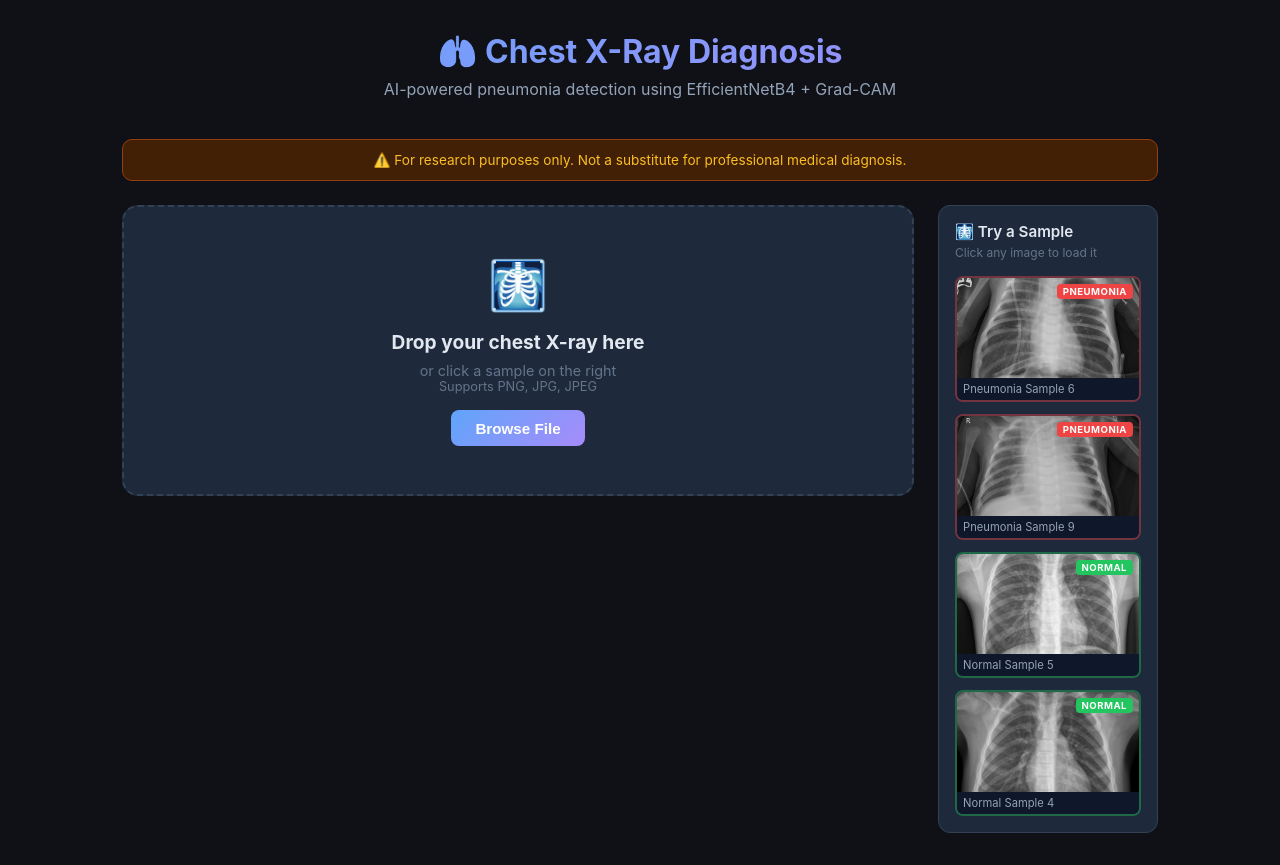
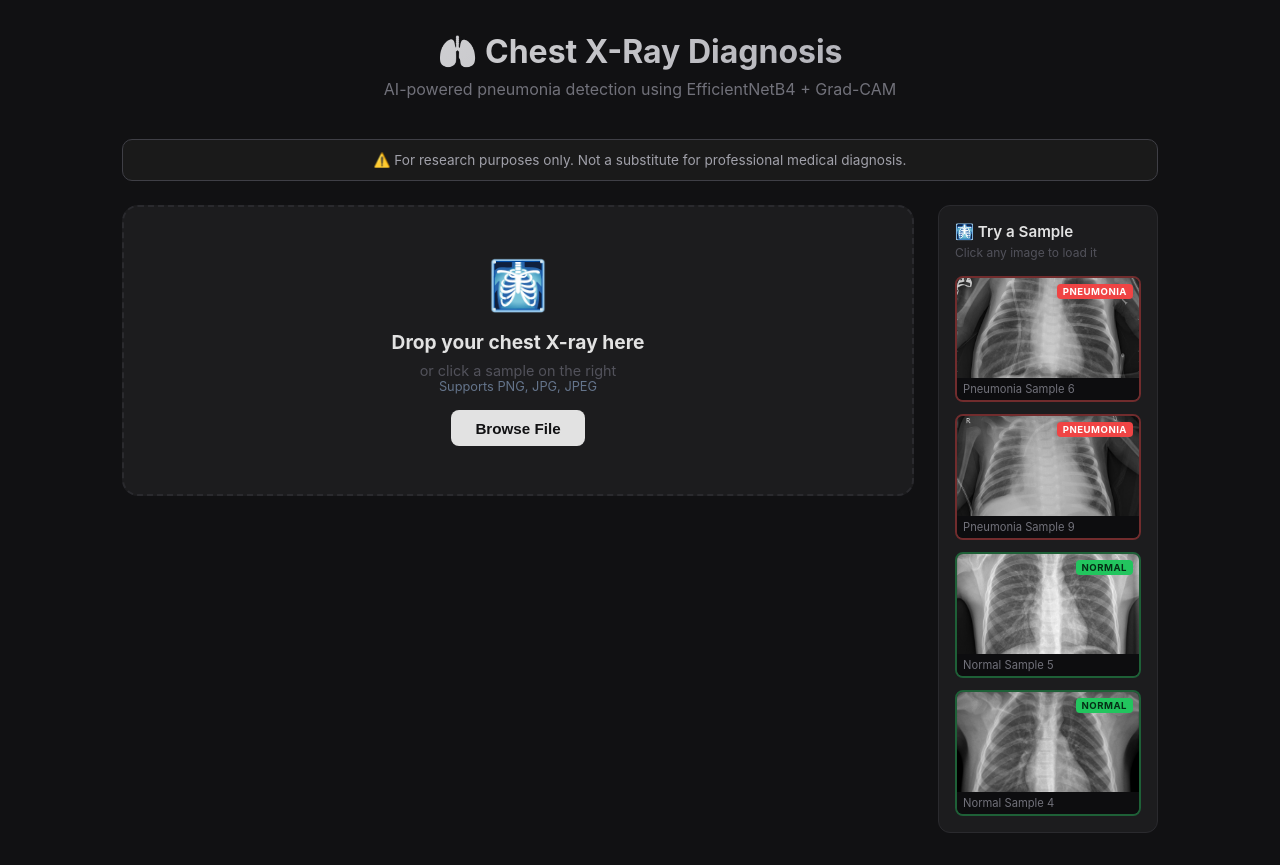
Before and after one commit to AlsoBaker/chest-xray-pneumonia-detection, a React app in the folder frontend/: page / in a window 1280 px wide. Built offline with nearby package versions, Linux system fonts and the light colour scheme; the HTML template or start-up script is replaced by a standard one.

Commit message:
style: D1 charcoal theme

```diff
--- a/frontend/src/index.css
+++ b/frontend/src/index.css
@@ -7,8 +7,8 @@
 
 body {
   font-family: 'Inter', -apple-system, BlinkMacSystemFont, sans-serif;
-  background: #0f1117;
-  color: #e2e8f0;
+  background: #111113;
+  color: #e2e2e2;
   min-height: 100vh;
 }
 
@@ -28,33 +28,33 @@ body {
 .header h1 {
   font-size: 2rem;
   font-weight: 700;
-  background: linear-gradient(135deg, #60a5fa, #a78bfa);
+  background: linear-gradient(135deg, #e2e2e2, #a1a1aa);
   -webkit-background-clip: text;
   -webkit-text-fill-color: transparent;
   margin-bottom: 0.5rem;
 }
 
 .header p {
-  color: #94a3b8;
+  color: #71717a;
   font-size: 1rem;
 }
 
 /* ── Upload Zone ──────────────────────────────────────── */
 .upload-zone {
-  border: 2px dashed #334155;
+  border: 2px dashed #2a2a2e;
   border-radius: 16px;
   padding: 3rem 2rem;
   text-align: center;
   cursor: pointer;
   transition: all 0.3s ease;
-  background: #1e293b;
+  background: #1c1c1e;
   margin-bottom: 2rem;
 }
 
 .upload-zone:hover,
 .upload-zone.dragging {
-  border-color: #60a5fa;
-  background: #1e3a5f;
+  border-color: #d4d4d4;
+  background: #222224;
 }
 
 .upload-zone .icon {
@@ -65,21 +65,21 @@ body {
 .upload-zone h3 {
   font-size: 1.2rem;
   margin-bottom: 0.5rem;
-  color: #e2e8f0;
+  color: #e2e2e2;
 }
 
 .upload-zone p {
-  color: #64748b;
+  color: #52525b;
   font-size: 0.9rem;
 }
 
 .upload-btn {
   margin-top: 1rem;
   padding: 0.6rem 1.5rem;
-  background: linear-gradient(135deg, #60a5fa, #a78bfa);
+  background: #e2e2e2;
   border: none;
   border-radius: 8px;
-  color: white;
+  color: #111113;
   font-weight: 600;
   cursor: pointer;
   font-size: 0.95rem;
@@ -98,17 +98,17 @@ body {
 
 /* ── Cards ────────────────────────────────────────────── */
 .card {
-  background: #1e293b;
+  background: #1c1c1e;
   border-radius: 16px;
   padding: 1.5rem;
-  border: 1px solid #334155;
+  border: 1px solid #2a2a2e;
 }
 
 .card h3 {
   font-size: 0.85rem;
   text-transform: uppercase;
   letter-spacing: 0.1em;
-  color: #64748b;
+  color: #52525b;
   margin-bottom: 1rem;
 }
 
@@ -123,7 +123,7 @@ body {
 .result-label.normal    { color: #4ade80; }
 
 .confidence-bar-wrap {
-  background: #0f1117;
+  background: #0d0d0f;
   border-radius: 99px;
   height: 10px;
   margin: 1rem 0;
@@ -141,13 +141,13 @@ body {
 
 .confidence-text {
   font-size: 1.1rem;
-  color: #94a3b8;
+  color: #71717a;
 }
 
 .confidence-text span {
   font-size: 1.4rem;
   font-weight: 700;
-  color: #e2e8f0;
+  color: #e2e2e2;
 }
 
 /* ── Metrics Card ─────────────────────────────────────── */
@@ -158,7 +158,7 @@ body {
 }
 
 .metric-item {
-  background: #0f1117;
+  background: #0d0d0f;
   border-radius: 10px;
   padding: 0.75rem;
   text-align: center;
@@ -167,12 +167,12 @@ body {
 .metric-value {
   font-size: 1.3rem;
   font-weight: 700;
-  color: #60a5fa;
+  color: #d4d4d4;
 }
 
 .metric-label {
   font-size: 0.75rem;
-  color: #64748b;
+  color: #52525b;
   margin-top: 0.2rem;
 }
 
@@ -199,8 +199,8 @@ body {
 .spinner {
   width: 48px;
   height: 48px;
-  border: 4px solid #334155;
-  border-top-color: #60a5fa;
+  border: 4px solid #2a2a2e;
+  border-top-color: #d4d4d4;
   border-radius: 50%;
   animation: spin 0.8s linear infinite;
   margin: 0 auto 1rem;
@@ -210,12 +210,12 @@ body {
 
 /* ── Warning Banner ───────────────────────────────────── */
 .warning {
-  background: #422006;
-  border: 1px solid #92400e;
+  background: #1a1a1a;
+  border: 1px solid #3f3f46;
   border-radius: 10px;
   padding: 0.75rem 1rem;
   font-size: 0.85rem;
-  color: #fbbf24;
+  color: #a1a1aa;
   margin-bottom: 1.5rem;
   text-align: center;
 }
@@ -225,10 +225,10 @@ body {
   display: block;
   width: 100%;
   padding: 0.85rem;
-  background: #1e293b;
-  border: 1px solid #334155;
+  background: #1c1c1e;
+  border: 1px solid #2a2a2e;
   border-radius: 10px;
-  color: #94a3b8;
+  color: #71717a;
   font-size: 1rem;
   cursor: pointer;
   transition: all 0.2s;
@@ -236,13 +236,11 @@ body {
 }
 
 .reset-btn:hover {
-  border-color: #60a5fa;
-  color: #60a5fa;
+  border-color: #d4d4d4;
+  color: #e2e2e2;
 }
 
-/* ── Add these styles to the bottom of your index.css ── */
-
-/* Main layout — side by side */
+/* ── Main layout — side by side ──────────────────────── */
 .main-layout {
   display: flex;
   gap: 1.5rem;
@@ -254,26 +252,26 @@ body {
   min-width: 0;
 }
 
-/* Sample panel */
+/* ── Sample panel ─────────────────────────────────────── */
 .sample-panel {
   width: 220px;
   flex-shrink: 0;
-  background: #1e293b;
+  background: #1c1c1e;
   border-radius: 12px;
   padding: 1rem;
-  border: 1px solid #334155;
+  border: 1px solid #2a2a2e;
 }
 
 .sample-title {
   font-size: 0.95rem;
   font-weight: 600;
-  color: #e2e8f0;
+  color: #e2e2e2;
   margin: 0 0 0.25rem 0;
 }
 
 .sample-subtitle {
   font-size: 0.75rem;
-  color: #64748b;
+  color: #52525b;
   margin: 0 0 1rem 0;
 }
 
@@ -338,17 +336,17 @@ body {
 
 .sample-card.normal .sample-badge {
   background: #22c55e;
-  color: white;
+  color: #052e16;
 }
 
 .sample-name {
   font-size: 0.7rem;
-  color: #94a3b8;
+  color: #71717a;
   padding: 4px 6px;
-  background: #0f172a;
+  background: #0d0d0f;
 }
 
-/* Responsive — stack on mobile */
+/* ── Responsive — stack on mobile ─────────────────────── */
 @media (max-width: 768px) {
   .main-layout {
     flex-direction: column;
```
